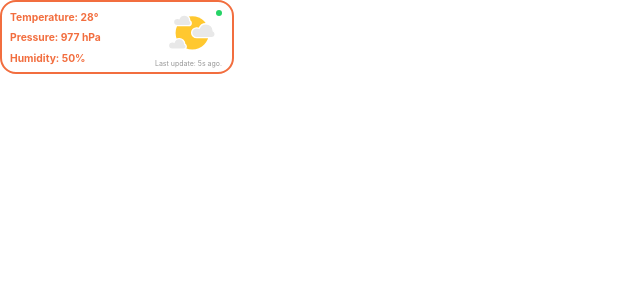
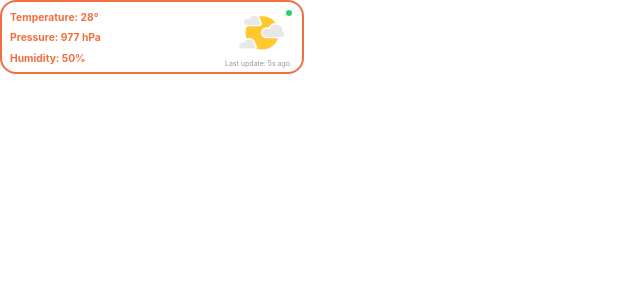
Before and after one commit to LuckySincgrid/cedt-weather-frame, a React (Create React App) app: page / in a window 1280 px wide. Shown: the top 300 px of the page, without its empty margins (0-640 px from the left). Built offline with nearby package versions, Linux system fonts and the light colour scheme; no server answers.

Commit message:
width-changes

```diff
--- a/src/index.css
+++ b/src/index.css
@@ -1,13 +1,13 @@
 html {
   height: fit-content;
-  width: 230px;
+  width: 300px;
   border: 2px solid #F26E3F;
   border-radius: 1rem;
 }
 
 body {
   margin: 0;
-  width: 230px;
+  width: 300px;
   font-family: -apple-system, BlinkMacSystemFont, 'Segoe UI', 'Roboto', 'Oxygen',
     'Ubuntu', 'Cantarell', 'Fira Sans', 'Droid Sans', 'Helvetica Neue',
     sans-serif;
```
